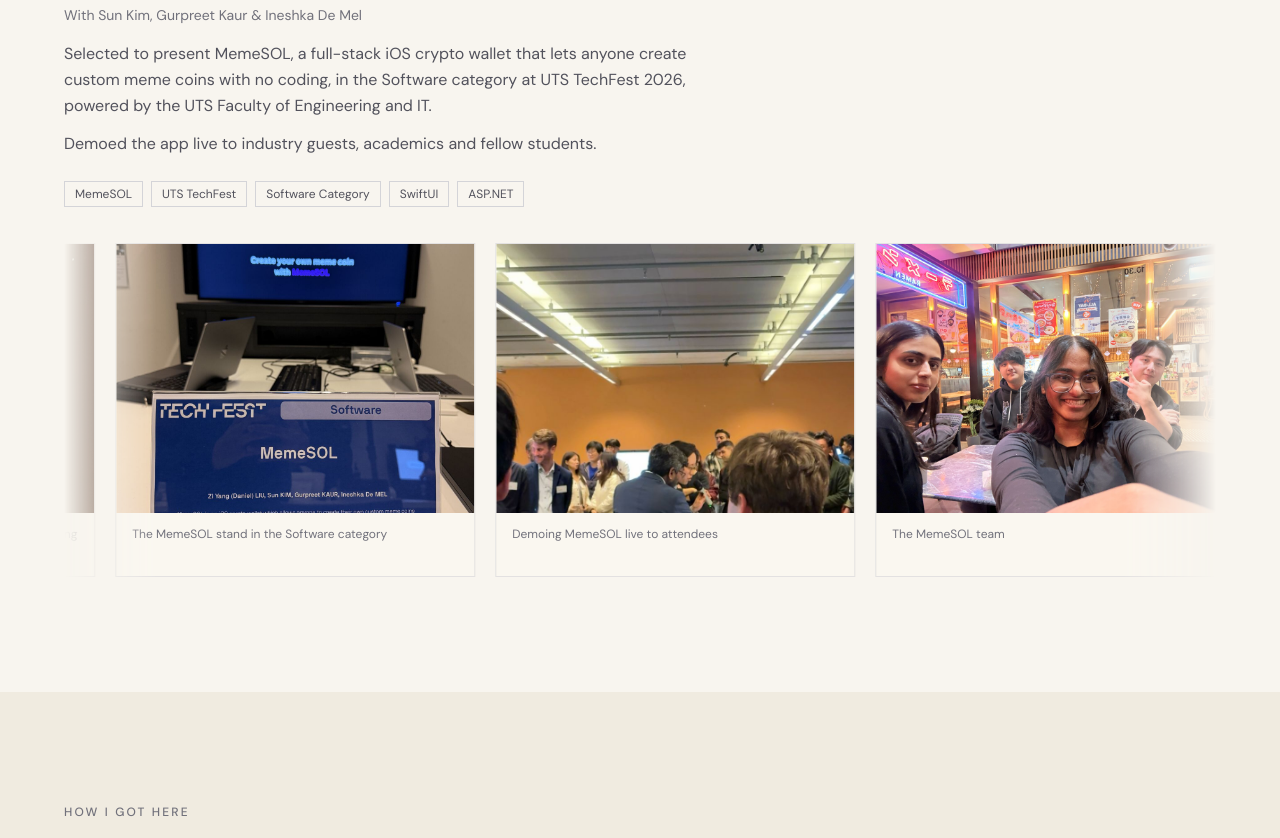
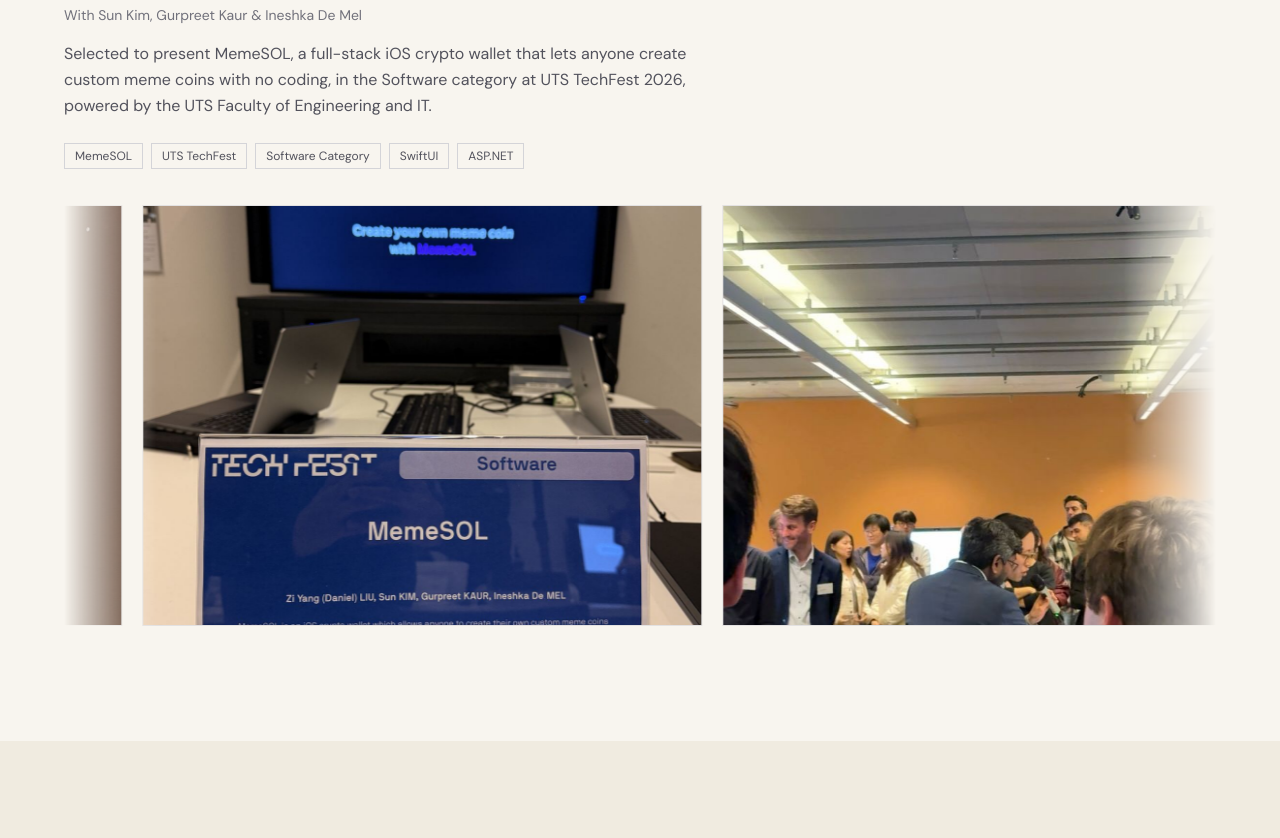
Before and after one commit to d4n1elliu/Portfolio, a React (Vite) app: page / in a window 1280 px wide. Shown: the part 4700-5538 px from the top of the page. Built offline with nearby package versions, Linux system fonts and the light colour scheme.

Commit message:
refactor(frontend): enlarge marquee images and drop captions

```diff
--- a/src/data/userProfile.ts
+++ b/src/data/userProfile.ts
@@ -145,7 +145,6 @@
       team: "With Sun Kim, Gurpreet Kaur & Ineshka De Mel",
       description: [
         "Selected to present MemeSOL, a full-stack iOS crypto wallet that lets anyone create custom meme coins with no coding, in the Software category at UTS TechFest 2026, powered by the UTS Faculty of Engineering and IT.",
-        "Demoed the app live to industry guests, academics and fellow students.",
       ],
       tags: ["MemeSOL", "UTS TechFest", "Software Category", "SwiftUI", "ASP.NET"],
       images: [
--- a/src/sections/AwardsSection.tsx
+++ b/src/sections/AwardsSection.tsx
@@ -8,7 +8,7 @@
   const [ok, setOk] = useState(true);
 
   return (
-    <figure className="flex h-full w-[300px] shrink-0 flex-col overflow-hidden border border-zinc-300/60 bg-[#faf7f0] sm:w-[360px]">
+    <figure className="w-[340px] shrink-0 overflow-hidden border border-zinc-300/60 bg-[#faf7f0] sm:w-[460px] lg:w-[560px]">
       {ok ? (
         <img
           src={src}
@@ -25,11 +25,6 @@
           </svg>
           <span className="px-4 text-center text-xs font-medium uppercase tracking-[0.14em]">Add photo</span>
         </div>
-      )}
-      {caption && (
-        <figcaption className="px-4 py-3 text-xs leading-relaxed text-zinc-500">
-          {caption}
-        </figcaption>
       )}
     </figure>
   );
```
